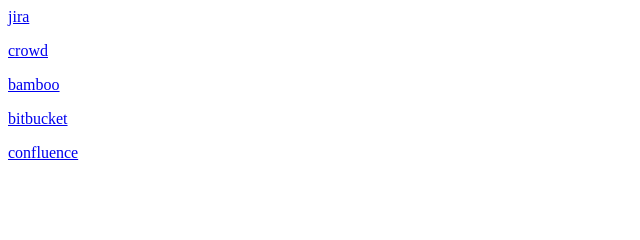
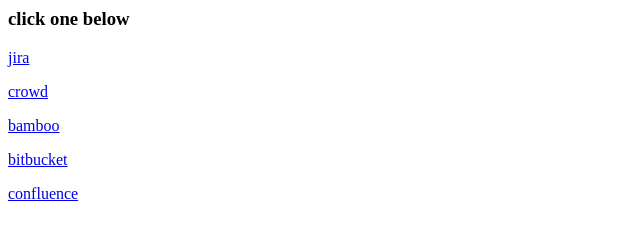
Before and after one commit to spacelatte/atlassian-docker, a plain HTML site: page index.html in a window 1280 px wide. Shown: the whole page, without its empty margins (0-640 px from the left). Drawn offline with Linux system fonts and the light colour scheme.

```diff
--- a/index.html
+++ b/index.html
@@ -1,3 +1,5 @@
+
+<h3> click one below </h3>
 
 <p><a href=jira >jira</a></p>
 <p><a href=crowd >crowd</a></p>
```
Also changed, not shown: 1 other file.
